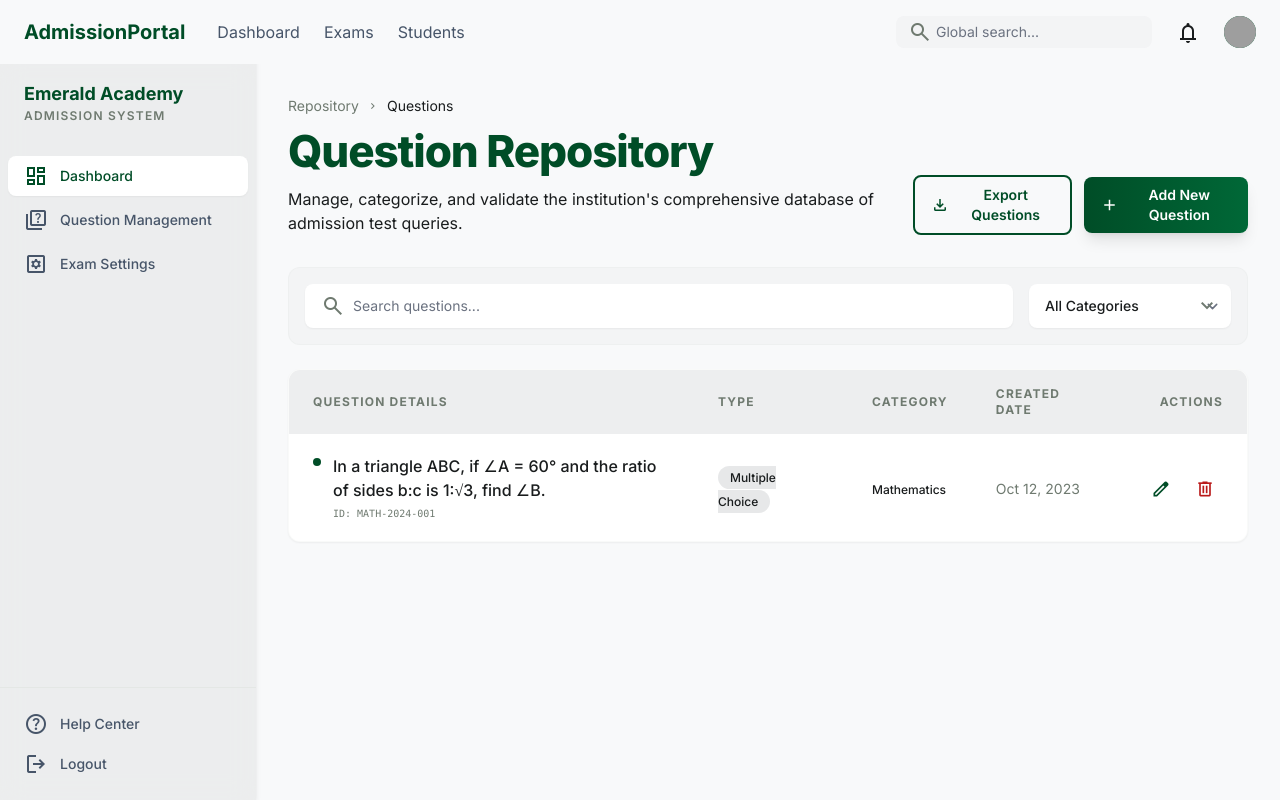
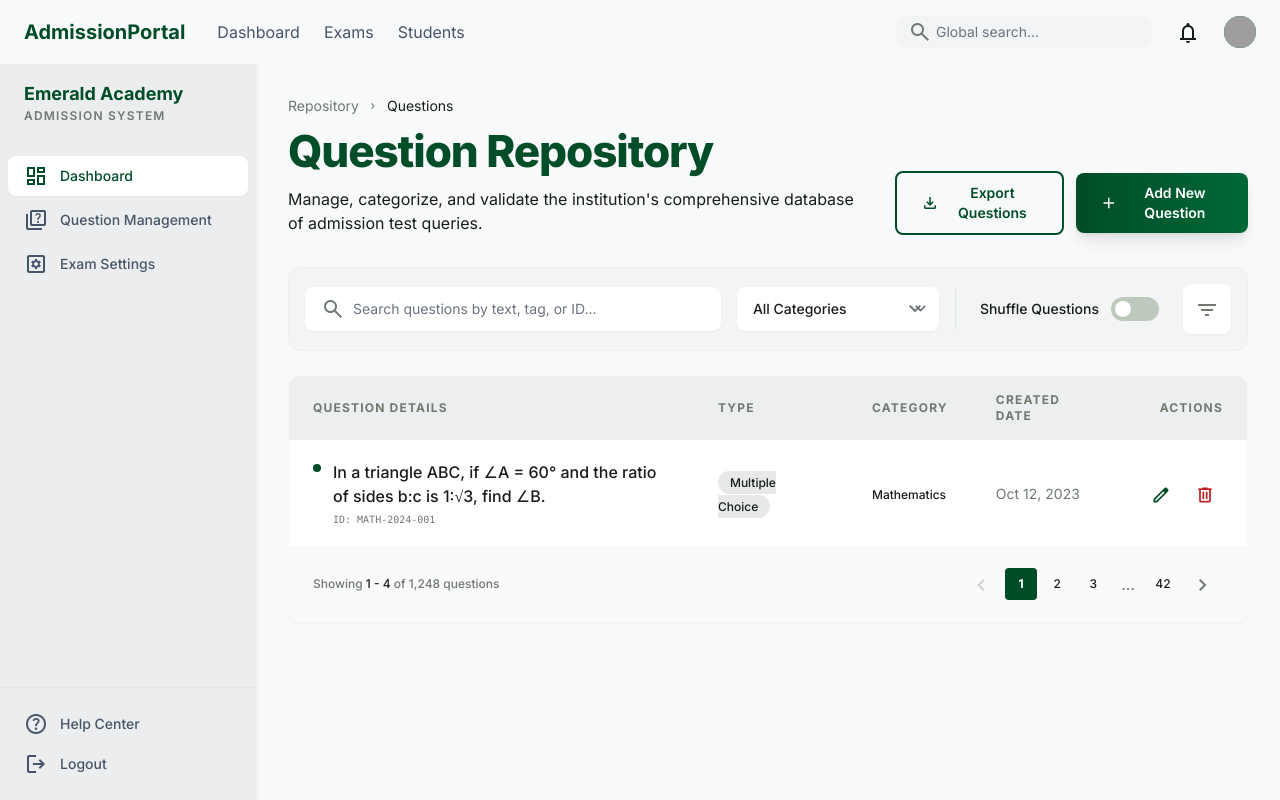
Before and after one commit to WWH16/CCAT, a Django app: page /ccat_admin/question_management/ in a window 1280 px wide. Run offline with Django 5.2, Linux system fonts and the light colour scheme; some libraries are stand-ins or nearby versions; grey boxes are pictures that could not be loaded.

Commit message:
added: question management file

```diff
--- a/CCAT/ccat_admin/templates/ccat_admin/question_management.html
+++ b/CCAT/ccat_admin/templates/ccat_admin/question_management.html
@@ -1,6 +1,7 @@
 {% extends 'ccat_admin/admin_base.html' %}
+{% load static %}
 
-{% block title %}Dashboard | AdmissionPortal{% endblock %}
+{% block title %}Question Repository | AdmissionPortal{% endblock %}
 
 {% block content %}
 <!-- Header Section -->
@@ -12,14 +13,18 @@
             <span class="text-on-surface">Questions</span>
         </nav>
         <h1 class="text-[2.75rem] font-extrabold tracking-tight text-primary leading-tight font-headline">Question Repository</h1>
-        <p class="text-on-surface-variant max-w-2xl mt-2">Manage, categorize, and validate the institution's comprehensive database of admission test queries.</p>
+        <p class="text-on-surface-variant max-w-2xl mt-2">
+            Manage, categorize, and validate the institution's comprehensive database of admission test queries.
+        </p>
     </div>
     <div class="flex items-center gap-3">
-        <button class="px-4 py-2 rounded-lg border-2 border-primary text-primary font-semibold hover:bg-primary/5 flex items-center gap-2 text-sm">
-            <span class="material-symbols-outlined text-lg">download</span> Export Questions
+        <button class="px-6 py-2.5 rounded-lg border-2 border-primary text-primary font-semibold hover:bg-primary/5 transition-colors flex items-center gap-2 text-sm">
+            <span class="material-symbols-outlined text-lg">download</span>
+            Export Questions
         </button>
-        <button class="px-4 py-2 rounded-lg bg-gradient-to-r from-primary to-primary-container text-white font-semibold shadow-lg flex items-center gap-2 text-sm">
-            <span class="material-symbols-outlined text-lg">add</span> Add New Question
+        <button class="px-6 py-2.5 rounded-lg bg-gradient-to-r from-primary to-primary-container text-white font-semibold shadow-lg hover:shadow-xl hover:opacity-95 transition-all flex items-center gap-2 text-sm">
+            <span class="material-symbols-outlined text-lg">add</span>
+            Add New Question
         </button>
     </div>
 </header>
@@ -28,9 +33,9 @@
 <div class="bg-surface-container-low p-4 rounded-xl mb-6 flex flex-wrap items-center gap-4 border border-outline-variant/10">
     <div class="flex-1 min-w-[300px] relative">
         <span class="material-symbols-outlined absolute left-4 top-1/2 -translate-y-1/2 text-outline">search</span>
-        <input class="w-full pl-12 pr-4 py-3 rounded-lg border-none bg-surface-container-lowest shadow-sm focus:ring-2 focus:ring-primary text-sm" placeholder="Search questions..." type="text"/>
+        <input class="w-full pl-12 pr-4 py-3 rounded-lg border-none bg-surface-container-lowest shadow-sm focus:ring-2 focus:ring-primary text-sm"
+               placeholder="Search questions by text, tag, or ID..." type="text"/>
     </div>
-    <!-- Category Filter -->
     <div class="relative group">
         <select class="appearance-none pl-4 pr-10 py-3 rounded-lg border-none bg-surface-container-lowest shadow-sm focus:ring-2 focus:ring-primary text-sm font-medium min-w-[160px]">
             <option>All Categories</option>
@@ -41,9 +46,19 @@
         </select>
         <span class="material-symbols-outlined absolute right-3 top-1/2 -translate-y-1/2 text-outline pointer-events-none">expand_more</span>
     </div>
+    <div class="h-10 w-[1px] bg-outline-variant/30 hidden lg:block"></div>
+    <div class="flex items-center gap-3 px-2">
+        <span class="text-sm font-medium text-on-surface-variant">Shuffle Questions</span>
+        <button class="w-12 h-6 bg-outline-variant rounded-full relative p-1 transition-colors hover:bg-primary/40">
+            <div class="w-4 h-4 bg-white rounded-full shadow-sm"></div>
+        </button>
+    </div>
+    <button class="p-3 bg-surface-container-lowest rounded-lg shadow-sm text-outline hover:text-primary transition-colors">
+        <span class="material-symbols-outlined">filter_list</span>
+    </button>
 </div>
 
-<!-- Data Grid / Table -->
+<!-- Data Grid / Repository Table -->
 <div class="bg-surface-container-lowest rounded-xl overflow-hidden shadow-sm border border-outline-variant/10">
     <table class="w-full text-left border-collapse">
         <thead>
@@ -56,18 +71,22 @@
         </tr>
         </thead>
         <tbody class="divide-y divide-outline-variant/10">
-            <!-- Example row -->
+        <!-- Row Example -->
         <tr class="hover:bg-surface-container-low/50 transition-colors">
             <td class="px-6 py-5 max-w-md">
                 <div class="flex items-start gap-3">
                     <div class="mt-1 w-2 h-2 rounded-full bg-primary shrink-0" title="Validated"></div>
                     <div>
-                            <p class="text-on-surface font-medium line-clamp-2">In a triangle ABC, if ∠A = 60° and the ratio of sides b:c is 1:√3, find ∠B.</p>
+                        <p class="text-on-surface font-medium line-clamp-2">
+                            In a triangle ABC, if ∠A = 60° and the ratio of sides b:c is 1:√3, find ∠B.
+                        </p>
                         <span class="text-[10px] text-outline font-mono mt-1 block">ID: MATH-2024-001</span>
                     </div>
                 </div>
             </td>
-                <td class="px-6 py-5"><span class="text-xs px-3 py-1 bg-surface-container-high rounded-full text-on-surface-variant font-medium">Multiple Choice</span></td>
+            <td class="px-6 py-5">
+                <span class="text-xs px-3 py-1 bg-surface-container-high rounded-full text-on-surface-variant font-medium">Multiple Choice</span>
+            </td>
             <td class="px-6 py-5"><span class="text-xs font-medium text-on-surface">Mathematics</span></td>
             <td class="px-6 py-5"><span class="text-sm text-outline">Oct 12, 2023</span></td>
             <td class="px-6 py-5 text-right">
@@ -81,7 +100,26 @@
                 </div>
             </td>
         </tr>
+        <!-- Additional rows can be hardcoded here -->
         </tbody>
     </table>
+
+    <!-- Pagination Footer -->
+    <div class="bg-surface-container/30 px-6 py-4 flex items-center justify-between border-t border-outline-variant/10">
+        <span class="text-xs font-medium text-outline">Showing <span class="text-on-surface">1 - 4</span> of 1,248 questions</span>
+        <div class="flex items-center gap-1">
+            <button class="p-2 hover:bg-surface-container-high rounded text-outline disabled:opacity-30" disabled>
+                <span class="material-symbols-outlined">chevron_left</span>
+            </button>
+            <button class="w-8 h-8 rounded bg-primary text-white text-xs font-bold">1</button>
+            <button class="w-8 h-8 rounded hover:bg-surface-container-high text-xs font-medium transition-colors">2</button>
+            <button class="w-8 h-8 rounded hover:bg-surface-container-high text-xs font-medium transition-colors">3</button>
+            <span class="px-2 text-outline">...</span>
+            <button class="w-8 h-8 rounded hover:bg-surface-container-high text-xs font-medium transition-colors">42</button>
+            <button class="p-2 hover:bg-surface-container-high rounded text-outline">
+                <span class="material-symbols-outlined">chevron_right</span>
+            </button>
+        </div>
+    </div>
 </div>
 {% endblock %}
```
Lines whose indentation alone changed are shown as unchanged.
